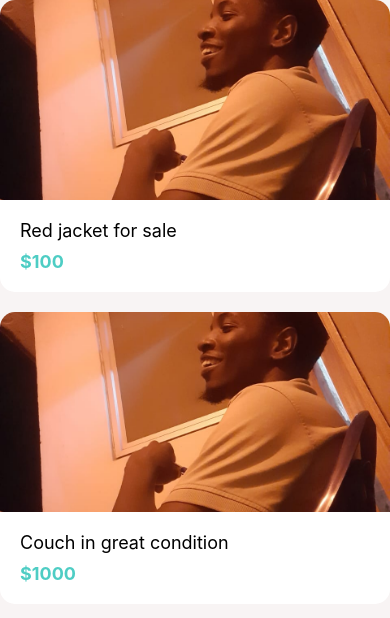
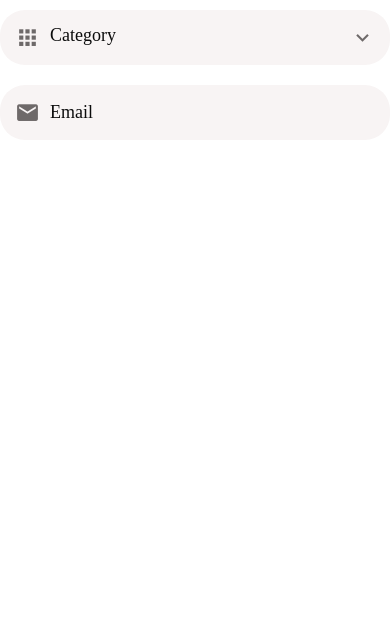
Before and after one commit to kikomeko-bashir/SalezApp, a React Native app: screen / in a window 390 px wide. Shown: the top 618 px of the page. Built offline with nearby package versions, Linux system fonts and the light colour scheme.

Commit message:
Add AppPicker, AppTextInput, PickerItem components and update existing files

```diff
--- a/App.js
+++ b/App.js
@@ -1,7 +1,10 @@
-import React from 'react';
+import React, { useState } from 'react';
 import {
   View,
   Image,
+  TextInput,
+  Text,
+  Switch,
 } from 'react-native';  // Import all components from react-native
 import WelcomeScreen from './app/sceens/WelcomeScreen';
 import ViewImageScreen from './app/sceens/ViewImageScreen';
@@ -13,11 +16,28 @@
 import ListItem from './app/components/ListItem';
 import AccountScreen from './app/sceens/AccountScreen';
 import ListingsScreen from './app/sceens/ListingsScreen';
+import AppTextInput from './app/components/AppTextInput';
+import AppPicker from './app/components/AppPicker';
+
+
+const categories = [
+  { label: "Furniture", value: 1 },
+  { label: "Clothing", value: 2 },
+  { label: "Cameras", value: 3 },
+]
 
 export default function App() {
+  const [category, setCategory]= useState();
 
 
   return (
-    <ListingsScreen/>
+    <Screen>
+      <AppPicker
+        selectedItem={category}
+        onSelectItem={item => setCategory(item)}
+        items={categories} icon= "apps" placeholder="Category"/>
+      <AppTextInput icon="email" placeholder="Email"/>
+    </Screen>
+
   );
 }
--- /dev/null
+++ b/app/components/AppPicker.js
@@ -0,0 +1,75 @@
+import React, { useState } from 'react';
+import { TextInput, View, StyleSheet, Modal, Button, Pressable, FlatList } from 'react-native';
+import { MaterialCommunityIcons } from '@expo/vector-icons';
+import colors from '../config/colors';
+import defaultStyles from '../config/styles';
+import AppText from './AppText';
+import Screen from './Screen';
+
+import PickerItem from './PickerItem';
+
+function AppPicker({ icon, placeholder, onSelectItem, items, selectedItem }) {
+    const [modalVisible, setModalVisible] = useState(false);
+
+    return (
+        <React.Fragment>
+            <Pressable onPress={() => setModalVisible(true)}>
+                <View style={styles.container}>
+                    {icon && (
+                        <MaterialCommunityIcons
+                            name={icon}
+                            size={25}
+                            color={colors.medium}
+                            style={styles.icon}
+                        />
+                    )}
+                    <AppText style={styles.text}>{selectedItem ? selectedItem.label : placeholder}</AppText>
+                    <MaterialCommunityIcons
+                        name="chevron-down"
+                        size={25}
+                        color={defaultStyles.colors.medium}
+                    />
+                </View>
+            </Pressable>
+            <Modal visible={modalVisible} animationType="slide">
+                <Screen>
+                    <Button title="Close" onPress={() => setModalVisible(false)} />
+                        <FlatList
+                            data={items}
+                            keyExtractor={(item) => item.value.toString()}
+                            renderItem={({ item }) =>
+                                <PickerItem
+                                    label={item.label}
+                                    onPress={() =>{
+                                        setModalVisible(false);
+                                        onSelectItem(item);
+                                    } }
+                                />
+
+                            }
+                        />
+                </Screen>
+
+            </Modal>
+        </React.Fragment>
+    );
+}
+
+const styles = StyleSheet.create({
+    container: {
+        backgroundColor: colors.light,
+        borderRadius: 25,
+        padding: 15,
+        marginVertical: 10,
+        flexDirection: 'row',
+        width: '100%',
+    },
+    icon: {
+        marginRight: 10,
+    },
+    text: {
+        flex: 1,
+    },
+});
+
+export default AppPicker;
--- a/app/components/AppText.js
+++ b/app/components/AppText.js
@@ -1,15 +1,12 @@
 import React from 'react';
-import { Text, StyleSheet } from 'react-native';
+import { Text } from 'react-native';
+import defaultStyles from '../config/styles';
+
 
 function AppText({ children, style }) {
-  return <Text style={[styles.text, style]}>{children}</Text>;
+  return <Text style={[defaultStyles.text, style]}>{children}</Text>;
 }
 
-const styles = StyleSheet.create({
-  text: {
-    fontSize: 18,
-    color: '#000',
-  },
-});
+
 
 export default AppText;
--- /dev/null
+++ b/app/components/AppTextInput.js
@@ -0,0 +1,40 @@
+import React from 'react';
+import { TextInput, View, StyleSheet, Platform } from 'react-native';
+import {MaterialCommunityIcons} from '@expo/vector-icons';
+import colors from '../config/colors';
+import { Colors } from 'react-native/Libraries/NewAppScreen';
+import defaultStyles from '../config/styles';
+
+
+
+function AppTextInput({ icon, ...otherProps }) {
+
+    return (
+        <View style={styles.container}>
+            {icon && <MaterialCommunityIcons name= {icon} size={25} color={colors.medium} style={styles.icon} />}
+            <TextInput style={defaultStyles.text} {...otherProps} />
+        </View>
+    );
+
+}
+
+const styles = StyleSheet.create({
+    container:{
+        backgroundColor: colors.light,
+        borderRadius: 25,
+        padding: 15,
+        marginVertical: 10,
+
+        flexDirection: 'row',
+        width: '100%',
+
+    },
+
+    icon: {
+        marginRight: 10,
+    },
+
+});
+
+
+export default AppTextInput;
--- /dev/null
+++ b/app/components/PickerItem.js
@@ -0,0 +1,23 @@
+import React from "react";
+import { TouchableOpacity, StyleSheet } from "react-native";
+import AppText from "./AppText";
+
+
+function PickerItem({label, onPress}) {
+
+    return(
+        <TouchableOpacity onPress={onPress}>
+            <AppText style={styles.text} >{label}</AppText>
+        </TouchableOpacity>
+    );
+
+}
+
+const styles = StyleSheet.create({
+    text: {
+        padding: 20
+    }
+})
+
+
+export default PickerItem
--- a/app/components/Screen.js
+++ b/app/components/Screen.js
@@ -1,12 +1,15 @@
 import React from 'react';
 import Constants from 'expo-constants';
 
-import { SafeAreaView, StyleSheet } from'react-native';
+import { SafeAreaView, StyleSheet, View } from'react-native';
 
 function Screen ({children, style}){
     return (
         <SafeAreaView style={[styles.screen, style]}>
-            {children}
+            <View >
+                {children}
+            </View>
+
         </SafeAreaView>
     );
 
--- a/app/config/colors.js
+++ b/app/config/colors.js
@@ -9,5 +9,6 @@
     shadow: 'rgba(0, 0, 0, 0.2)',
     medium: '#6e6969',
     light: '#f8f4f4',
+    dark: '#0c0c0c',
 
 }
--- /dev/null
+++ b/app/config/styles.js
@@ -0,0 +1,14 @@
+import { Platform } from "react-native";
+import colors from "./colors";
+
+
+
+
+export default {
+    colors,
+    text:{
+        color: colors.dark,
+        fontSize: 18,
+        fontFamily:Platform.OS === 'android' ? 'Roboto' : 'Avenir',
+    },
+};
```
